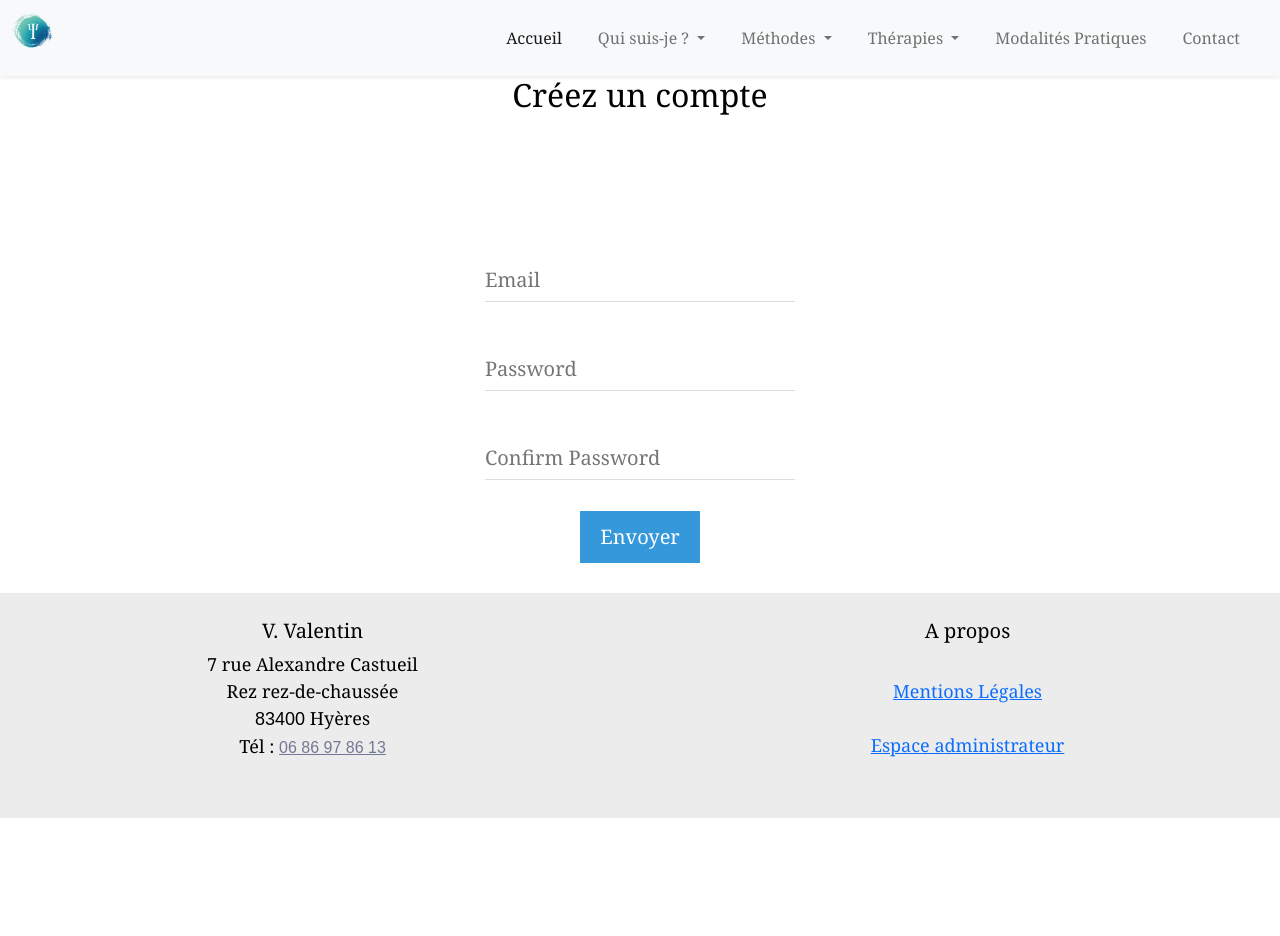
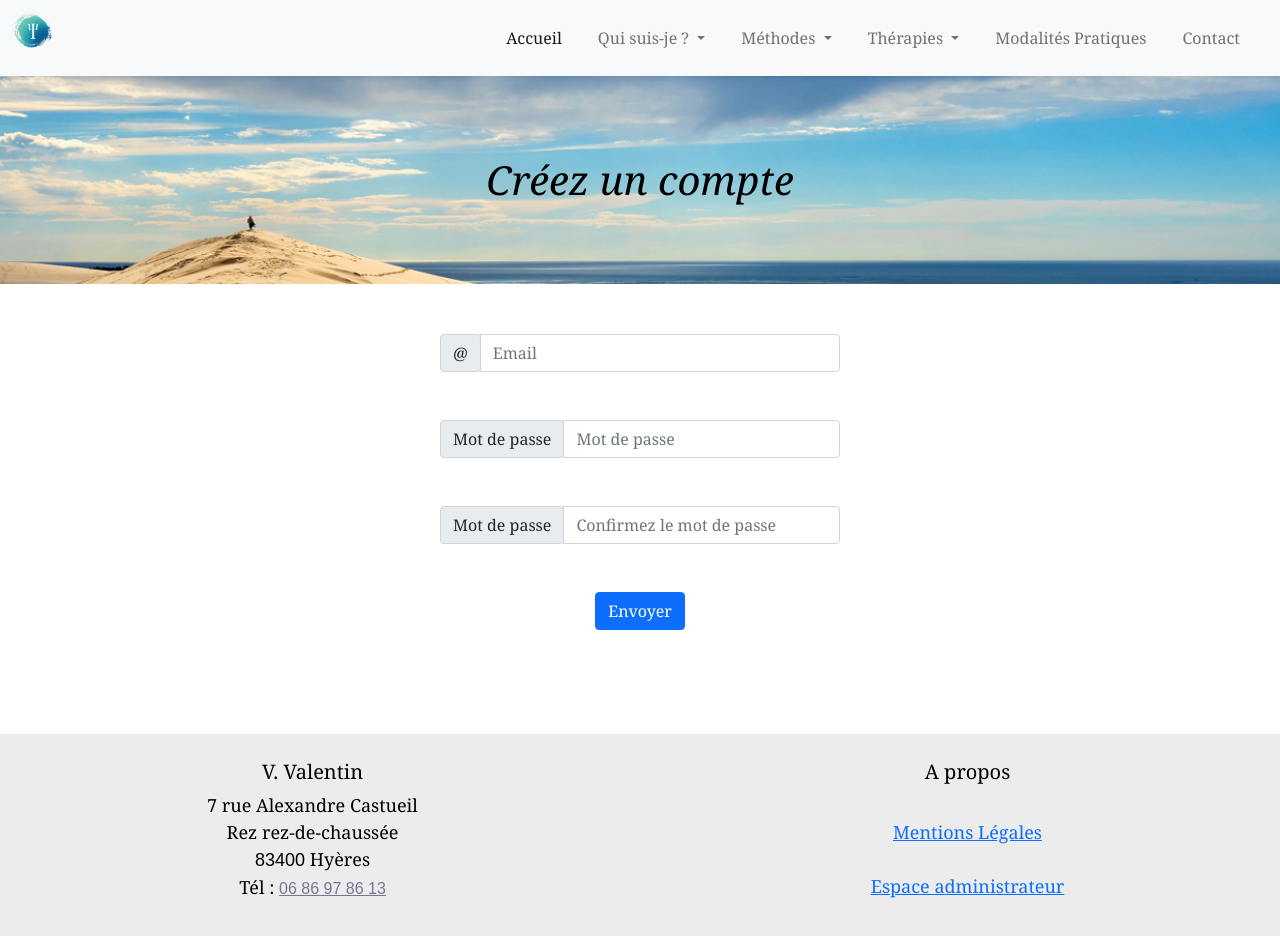
Before and after one commit to Franckyroquai/Site-Dr-Valentin-Vue, a Vue app: page /register in a window 1280 px wide. Shown: the top 936 px of the page. Before the commit the page ends 818 px from the top, so only its background shows below. Built offline with nearby package versions, Linux system fonts and the light colour scheme; no server answers.

Commit message:
ajout de style

```diff
--- a/src/components/RegisterComponent.vue
+++ b/src/components/RegisterComponent.vue
@@ -1,30 +1,40 @@
 <template>
+<h1 class="hero2 i">Créez un compte</h1>
   <main>
-    <h2>Créez un compte</h2>
-    <div class="root">
-      <p>
-        <input type="text" placeholder="Email" v-model="state.email" />
+    <div class="container">
+      <form>
+        <div class="input-group mb-3">
+          <div class="input-group-prepend"><span class="input-group-text" aria-label="arobase">@</span></div>
+        <input type="email" class="form-control" placeholder="Email" v-model="state.email" />
         <span v-if="v$.email.$error">
           {{ v$.email.$errors[0].$message }}
         </span>
-      </p>
-      <p>
-        <input type="password" placeholder="Password" v-model="state.password.value" />
+      </div>
+                 <br>
+      <div class="input-group mb-3">
+              <div class="input-group-prepend"><span class="input-group-text" aria-label="mot de passe">Mot de passe</span></div>
+        <input type="password" class="form-control" placeholder="Mot de passe" v-model="state.password.value" />
         <span v-if="v$.password.value.$error">
           {{ v$.password.value.$errors[0].$message }}
         </span>
-      </p>
-      <p>
+      </div>
+       <br>
+      <div class="input-group mb-3">
+                    <div class="input-group-prepend"><span class="input-group-text" aria-label="mot de passe">Mot de passe</span></div>
+
         <input
           type="password"
-          placeholder="Confirm Password"
+          class="form-control"
+          placeholder="Confirmez le mot de passe"
           v-model="state.password.confirm"
         />
         <span v-if="v$.password.confirm.$error">
           {{ v$.password.confirm.$errors[0].$message }}
         </span>
-      </p>
-      <button @click="submitForm">Envoyer</button>
+      </div>
+      <br>
+      </form>
+      <button class="btn btn-primary" @click="submitForm">Envoyer</button>
     </div>
   </main>
 </template>
```
